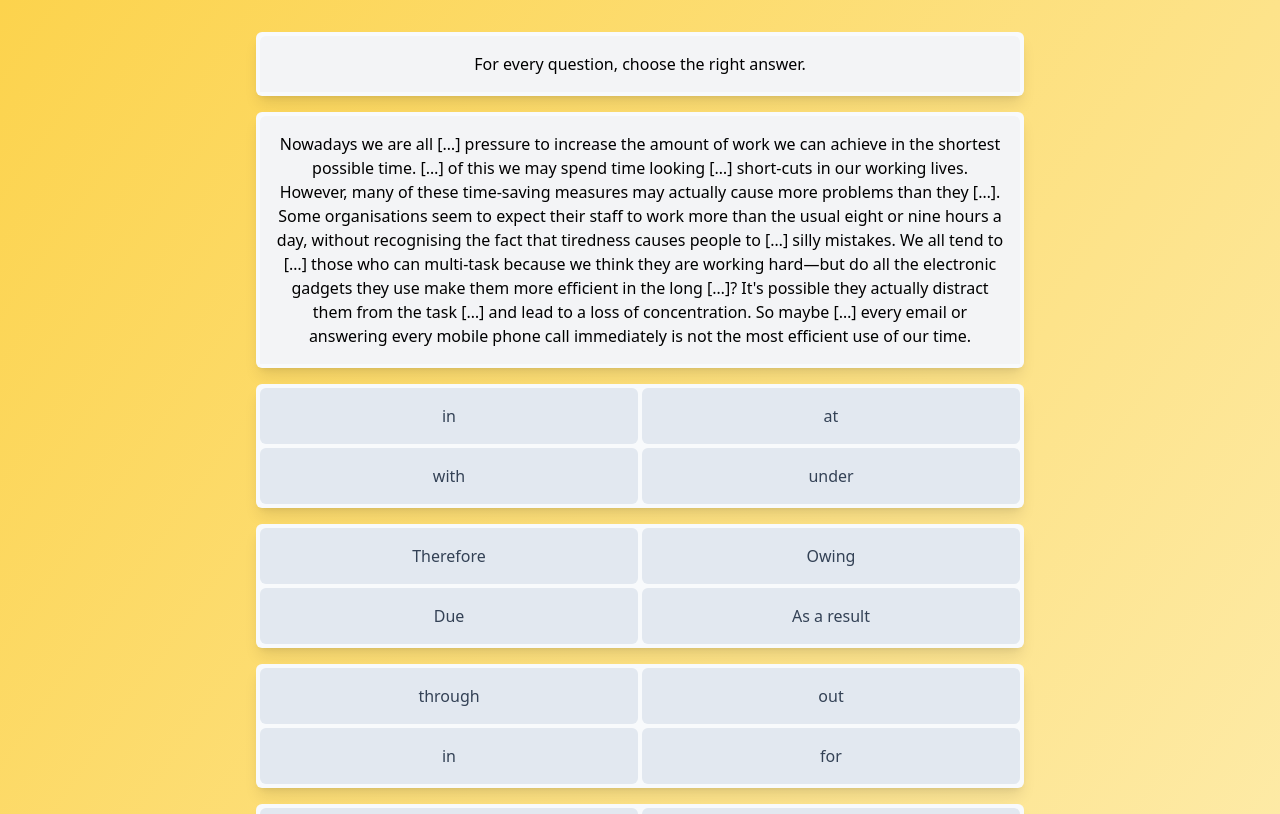
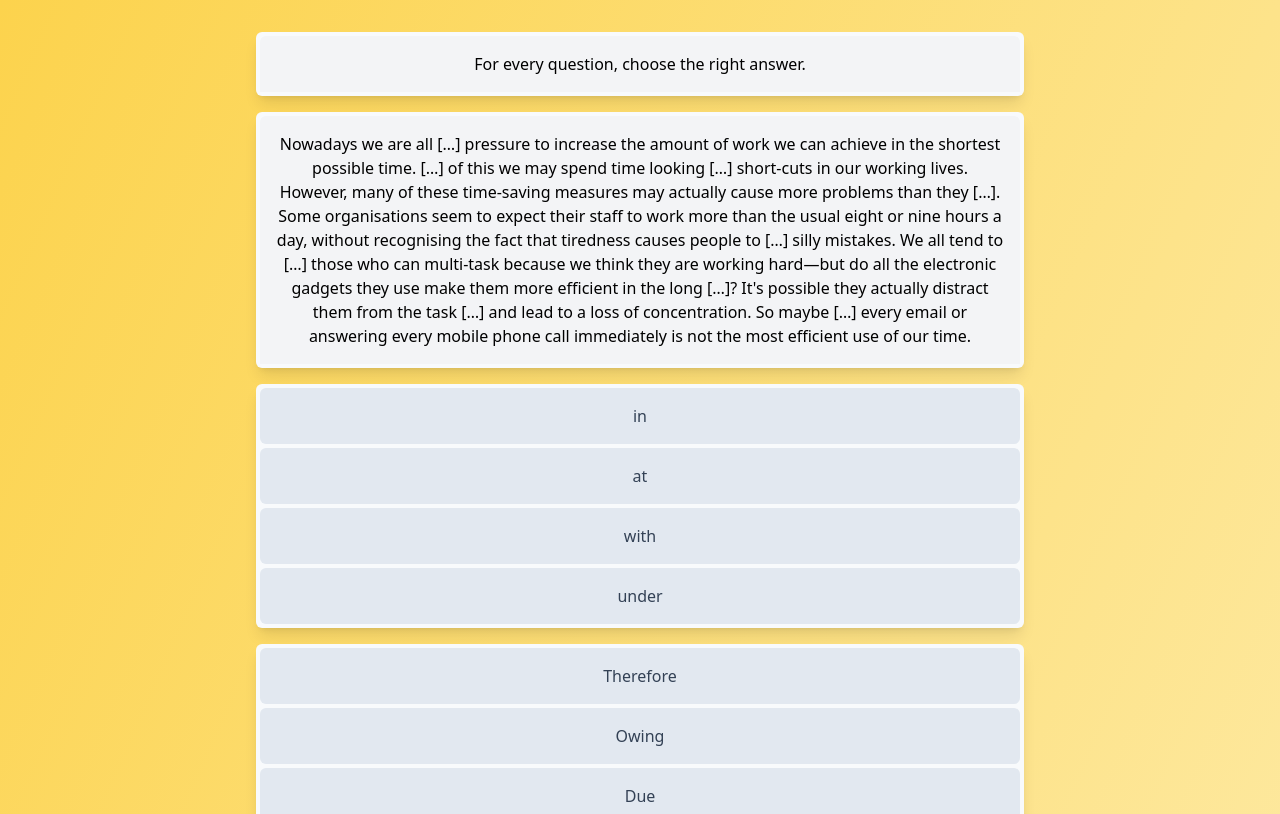
Before and after one commit to manusdextra/answersheet, a React (Create React App) app: page / in a window 1280 px wide. Shown: the top 814 px of the page. Built offline with nearby package versions, Linux system fonts and the light colour scheme.

Commit message:
QuestionField: Extract row of buttons into component
I did this as a bit of an experiment. I'd like to have a simple
component where I can tweak a few values and display any
children in a fairly consistent way. I am still figuring out how to do
this.

```diff
--- a/src/components/QuestionField.tsx
+++ b/src/components/QuestionField.tsx
@@ -1,5 +1,15 @@
 import { Field } from "formik";
 import type { Question } from "../declarations.d";
+
+const AnswerButtons = (props: { columns: number; children: JSX.Element[] }) => {
+  return (
+    <ul
+      className={`col-auto grid grid-flow-row gap-1 text-slate-700 grid-cols-${props.columns}`}
+    >
+      {props.children}
+    </ul>
+  );
+};
 
 export const QuestionField = (props: Question) => {
   return (
@@ -10,7 +20,7 @@ export const QuestionField = (props: Question) => {
     >
       <fieldset>
         {props.question && <legend className="p-4">{props.question}</legend>}
-        <ul className="grid grid-flow-row grid-cols-1 gap-1 text-slate-700 md:grid-cols-2">
+        <AnswerButtons columns={4}>
           {[...props.wronganswers, props.rightanswer].map((answer, index) => (
             <li key={`q${props.id}-a${index}`} className="flex">
               <Field
@@ -28,7 +38,7 @@ export const QuestionField = (props: Question) => {
               </label>
             </li>
           ))}
-        </ul>
+        </AnswerButtons>
       </fieldset>
     </li>
   );
```
